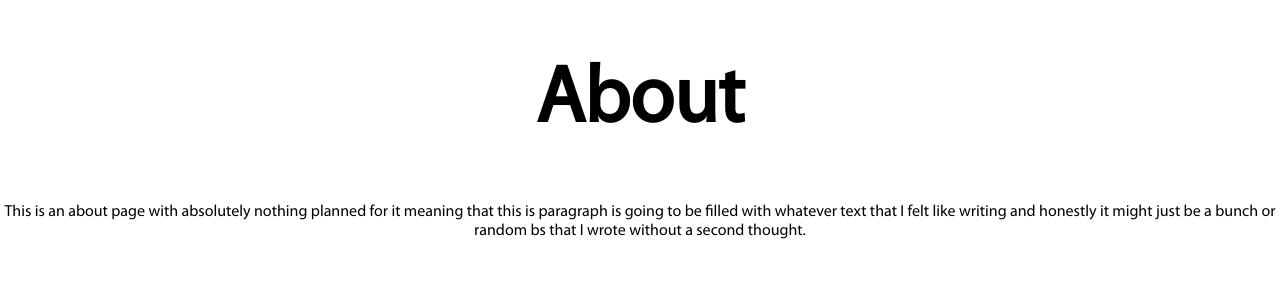
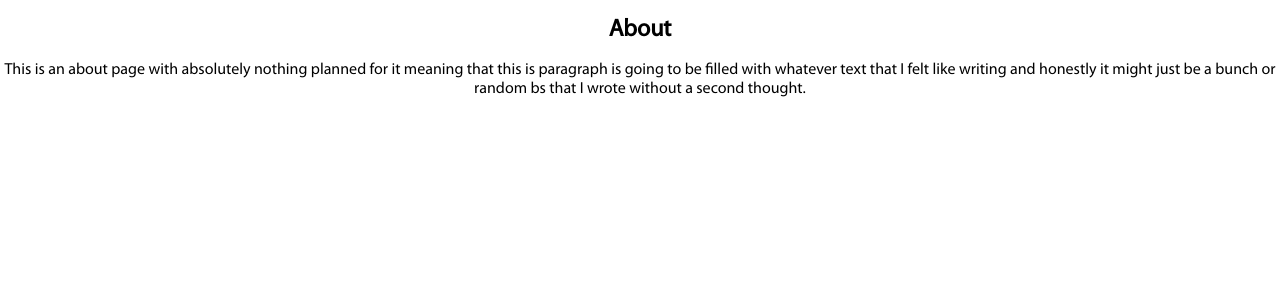
Before and after one commit to Hasupi/Website-stuff, a Flask app: page /about in a window 1280 px wide. Shown: the part 52-352 px from the top of the page. Run offline with Flask 2, Linux system fonts and the light colour scheme.

Commit message:
Minor changes

```diff
--- a/static/css/style.css
+++ b/static/css/style.css
@@ -8,17 +8,12 @@
     src: url(kingsgmb.woff);
 }
 
-.myriad h1 {
-    font-family: 'Myriad';
-}
-
-
 h1 {
     /* background-color: #171926;
     color: #79d0ea; */
     text-align: center;
-    font-family: 'Kings Gambit';
-    font-size: 5em;
+    font-family: 'Myriad';
+    font-size: 24px;
 }
 
 body {
@@ -31,8 +26,6 @@
 
 ul {
     /* color: #79d0ea; */
-    /* display: flex;
-    flex-direction: row; */
     text-align: center;
     text-decoration: none;
     margin: 10px;
@@ -51,8 +44,7 @@
     padding: auto;
     overflow: hidden;
     background-color: grey;
-    border-bottom: 2px solid black;
-}
+    border-bottom: 2px solid black;}
 
 .topnav li {
     float: left;
@@ -78,9 +70,3 @@
 a {
     text-decoration: none;
 }
-
-.table table {
-    width: 20%;
-    margin: auto;
-    text-align: center  ;
-}
--- a/templates/404.html
+++ b/templates/404.html
@@ -1,7 +1,5 @@
 {% extends 'layout.html ' %}
 {% block content %}
-<div class="myriad">
 <h1>You messed up</h1>
-</div>
 <p>You messed up</p>
 {% endblock %}
--- a/templates/about.html
+++ b/templates/about.html
@@ -4,11 +4,9 @@
 
 </head>
 <body>
-  <div class="myriad">
   <h1>
     About
   </h1>
-</div>
 
   <p>This is an about page with absolutely nothing planned for it meaning that this is paragraph is going to be filled with whatever text that I felt like writing and honestly it might just be a bunch or random bs that I wrote without a second thought.</p>
 
--- a/templates/index.html
+++ b/templates/index.html
@@ -7,8 +7,6 @@
   {% for songs in Songs %}
   <div class="list">
   <a href="{{url_for('songs', id = songs[0])}}"><ul>
-              <!--Comment from Sam: I hope you have thick skin because Mr Dunford will beat you for using
-                  this table. Say goodbye to this cruel world.-->
     <tr>
       <td>{{ songs[1] }}</td>
     </ul></a>
--- a/templates/packentry.html
+++ b/templates/packentry.html
@@ -3,9 +3,7 @@
 <!DOCTYPE html>
 <html lang="en">
 <head>
-    <div class="myriad">
         <h1>{{ pack[1] }}</h1>
-</div>
 </head>
 <body>
     <div class="list">
--- a/templates/packs.html
+++ b/templates/packs.html
@@ -1,10 +1,8 @@
 {% extends "layout.html" %}
 {% block content %}
-<div class="myriad">
     <h1>
         Packs
     </h1>
-</div>
     <body>
     {% for id in packs %}
 <div class="list">
--- a/templates/song.html
+++ b/templates/song.html
@@ -1,9 +1,7 @@
 {% extends "layout.html" %}
 {% block content %}
     <head>
-      <div class="myriad">
         <h1>{{ song[1] }}</h1>
-      </div>
     </head>
 <div class="list">
     <body>
```
Also changed, not shown: main.py (line endings or trailing spaces), templates/500.html (added).
